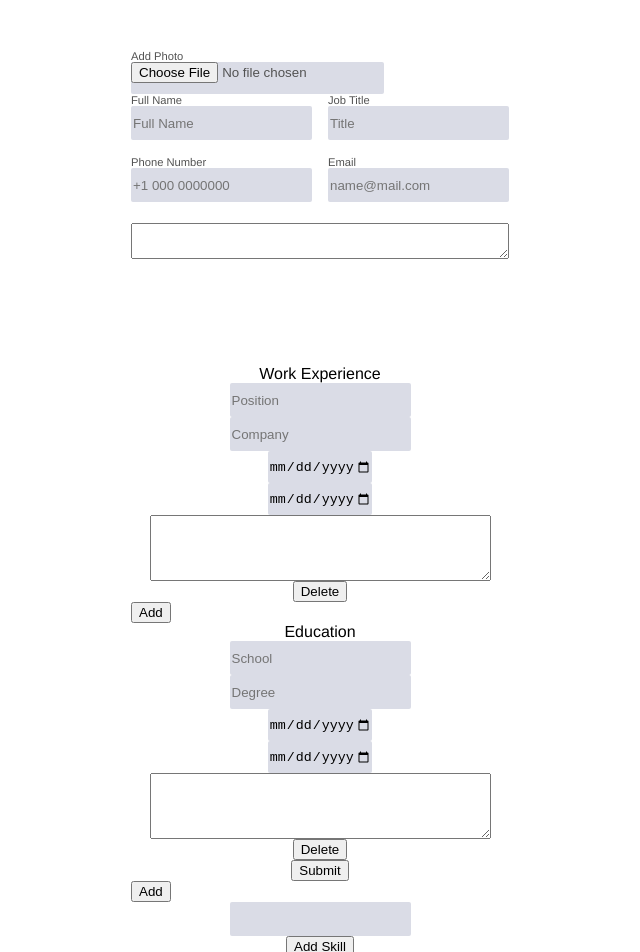
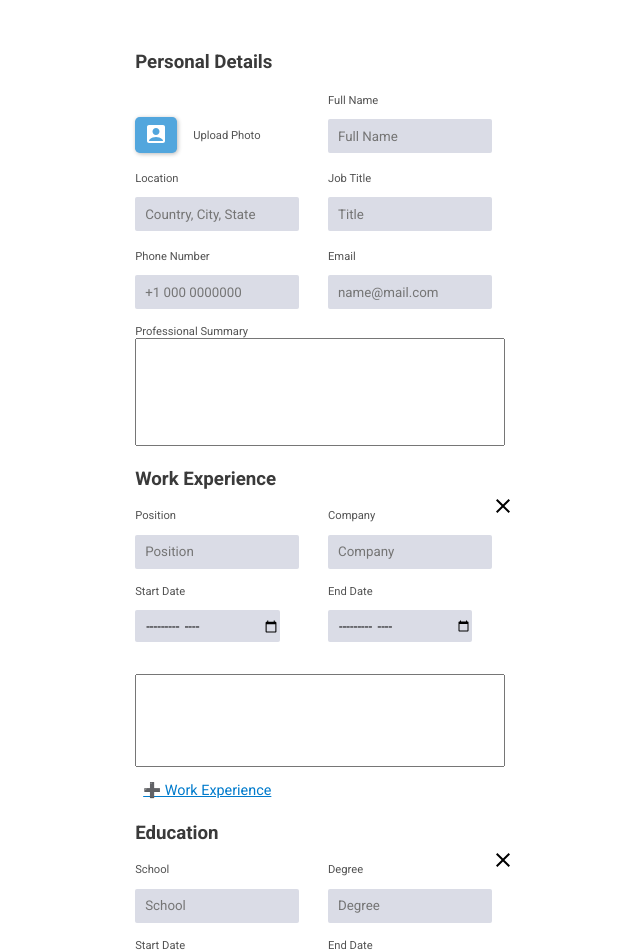
Before and after one commit to HeyHannibal/react-resume, a React (Create React App) app: page / in a window 1280 px wide. Shown: the top 952 px of the page, without its empty margins (320-960 px from the left). Built offline with nearby package versions, Linux system fonts and the light colour scheme.

Commit message:
finished cv editor styling

```diff
--- a/package.json
+++ b/package.json
@@ -3,6 +3,11 @@
   "version": "0.1.0",
   "private": true,
   "dependencies": {
+    "@emotion/react": "^11.7.1",
+    "@emotion/styled": "^11.6.0",
+    "@fontsource/roboto": "^4.5.1",
+    "@mui/icons-material": "^5.3.0",
+    "@mui/material": "^5.3.0",
     "@testing-library/jest-dom": "^5.16.1",
     "@testing-library/react": "^12.1.2",
     "@testing-library/user-event": "^13.5.0",
--- a/public/index.html
+++ b/public/index.html
@@ -9,7 +9,12 @@
       name="description"
       content="Web site created using create-react-app"
     />
-    <link rel="apple-touch-icon" href="%PUBLIC_URL%/logo192.png" />
+    <link rel="stylesheet" href="https://fonts.googleapis.com/icon?family=Material+Icons">
+
+
+    <link rel="preconnect" href="https://fonts.googleapis.com">
+    <link rel="preconnect" href="https://fonts.gstatic.com" crossorigin>
+    <link href="https://fonts.googleapis.com/css2?family=Roboto:ital,wght@0,100;0,300;0,400;0,500;0,700;0,900;1,100;1,300;1,400;1,500;1,700&display=swap" rel="stylesheet">
     <!--
       manifest.json provides metadata used when your web app is installed on a
       user's mobile device or desktop. See https://developers.google.com/web/fundamentals/web-app-manifest/
--- a/src/App.css
+++ b/src/App.css
@@ -1,4 +1,4 @@
-#appCont{
+#appCont {
   display: flex;
   width: 100%;
   height: 100%;
@@ -6,8 +6,7 @@
   align-items: center;
 }
 
-
-#resultCont{
+#resultCont {
   height: 100%;
   width: 50%;
   background-color: rgb(159, 171, 194);
@@ -16,8 +15,7 @@
   align-items: center;
   margin-left: auto;
 }
-#resultCV{
-
+#resultCV {
   margin: 40vh 10vw;
   width: auto;
   height: 90%;
@@ -27,71 +25,183 @@
   border-radius: 5px;
 }
 
-
-
-#editorCV{
+#editorCV {
   padding: 2rem;
 }
 
-#PersonalInfo{
-        display: grid;
-        grid-template-columns: repeat(2, 1fr);
-        grid-template-rows: repeat(4, 1fr);
-        grid-column-gap: 1rem;
-        grid-row-gap: 1rem;
-}
-textarea{
- grid-area: 3 / 1 / 4 / 3;
-}
-
-input{
+input {
+  margin-top: 0.8rem;
   border: none;
   background-color: rgb(218, 220, 230);
   border-radius: 2px;
   height: 2rem;
+  padding-left: 10px;
 }
 
-
-
-input:focus{
+input:focus {
   outline-width: 0;
-    border-bottom: 1px  solid rgb(0, 162, 255);
+  border-bottom: 1px solid rgb(0, 162, 255);
 }
 
+/* personal details */
+h3 {
+  color: rgb(58, 58, 58);
+}
+#PersonalInfo {
+  align-items: end;
+  display: grid;
+  grid-template-columns: repeat(2, 1fr);
+  grid-template-rows: repeat(3, 1fr) 2fr;
+  grid-column-gap: 1rem;
+  grid-row-gap: 1rem;
+}
+.textareaLabel {
+  width: fit-content;
+  grid-area: 4 / 1 / 4 / 3;
+  width: 100%;
+}
+.textareaCV {
+  resize: none;
+  overflow-y: scroll;
+  width: 100%;
+  padding: 0.5rem;
+  margin: 0;
+  box-sizing: border-box;
+  font-family: 'Roboto';
+}
+#uploadPhotoDiv {
+  display: flex;
+  text-align: center;
+  align-items: center;
+}
 
+#styleUploadBtnLabel {
+  background-color: rgb(82, 166, 221);
+  color: white;
+  font-family: sans-serif;
+  padding: 5px;
+  border-radius: 0.3rem;
+  cursor: pointer;
+  width: 2rem;
+  text-align: center;
+  margin-right: 1rem;
+  box-shadow: 1px 1px 4px rgba(0, 0, 0, 0.281);
+}
+#styleUploadBtnLabe:hover {
+  color: black;
+  background-color: rgb(0, 217, 255);
+  box-shadow: 2px 2px 4px rgba(0, 0, 0, 0.281);
+}
+#photoInput {
+  display: none;
+}
 
-label,input{
-    display: block
+.workExperienceForm {
+  display: grid;
+  grid-template-columns: repeat(2, 1fr);
+  grid-template-rows: repeat(2fr) 2fr;
+  grid-column-gap: 1rem;
+  grid-row-gap: 1rem;
 }
-label{
+.experienceForm{
+    display: grid;
+    grid-template-columns: repeat(2, 1fr);
+    grid-template-rows: repeat(2fr) 2fr;
+    grid-column-gap: 1rem;
+    grid-row-gap: 1rem;
+}
+label,
+input {
+  display: block;
+}
+label {
   color: rgb(83, 83, 83);
   font-size: 70%;
 }
-@media  (max-width:800px) {
-    #appCont{
+@media (max-width: 800px) {
+  #appCont {
     flex-direction: column;
     margin-left: 0;
   }
-    #resultCV{
+  #resultCV {
     margin: 20vh 5vh;
     width: 100%;
-
+  }
 }
 
-}
-
-@media  (max-width:1300px) {
-
-    #resultCV{
+@media (max-width: 1300px) {
+  #resultCV {
     margin: 20vh 5vh;
     width: 100%;
     height: auto;
   }
+}
 
-}
+
 
 /* result */
 
 #CVphoto {
   width: 20%;
 }
+.experienceFormDiv{
+    position: relative;
+}
+.deleteForm{
+    background:transparent;
+    border: none;
+    position: absolute;
+        top: -1rem;
+        right: -1rem;
+}
+.addNewField{
+    margin-top: 0.4rem;
+    background: transparent;
+    border:none;
+    font-family: 'Roboto';
+    font-size: 90%;
+    white-space: nowrap;
+    color: rgb(1, 123, 204);
+    text-decoration: underline;
+    padding: 0.3rem 1rem 0.3rem 0.5rem;
+    border-radius: 5px;
+}
+.addNewField:hover{
+    background-color: rgba(218, 220, 230, 0.637);
+}
+
+
+#skillsForm {
+    flex-direction: row;
+    justify-content: flex-start;
+}
+#skillsFormInput{
+    width: 100%;
+    height: 2rem;
+    box-sizing: border-box;
+    margin: 0;
+    padding: 0.5rem;
+    font-family: 'Roboto';
+}
+#skillsForm button{
+    margin-top: 0;
+    font-weight: 500;
+}
+
+#skillList{
+    display: flex;
+    list-style: none;
+}
+
+.skillListItem{
+    white-space: nowrap;
+   display: flex;
+   align-items: center;
+   background-color: rgb(68, 163, 218);
+   color: white;
+   margin: 0.3rem;
+   padding: 2px 6px;
+
+   font-size: 0.9rem;
+   border-radius: 20px;
+}
--- a/src/App.js
+++ b/src/App.js
@@ -93,17 +93,16 @@ class App extends Component {
     return (
       <div id='appCont' >
         <div id='editorCV'>
-          <DisplayPhoto onChange={this.changeValuee}/>
-          <CvFormPersonal onChange={this.changeValue} />
+          <CvFormPersonal onChange={this.changeValue} onPhotoUpload={this.changeValuee} />
           <CvFormWorkExp name='WorkExperience' onChange={this.changeArray} update={this.delete} />
           <CvFormEducation onChange={this.changeArray} />
-          <CvSkills onChange={this.addToArray} />
-          <DefaultCv loadCV={this.loadDefault}></DefaultCv>
+          <CvSkills onChange={this.changeArray} />
+          {/* <DefaultCv loadCV={this.loadDefault}></DefaultCv> */}
         </div>
         {/* <div id='resultCont'>
           <ViewCV className='page' info={this.state} deleteSkill={this.deleteFromArr} />
-        </div> */}
-
+        </div>
+         */}
       </div>
     )
   }
--- a/src/components/cv-form-education.js
+++ b/src/components/cv-form-education.js
@@ -1,26 +1,27 @@
 import React, { Component } from 'react'
 import uniqid from "uniqid";
+import ClearIcon from '@mui/icons-material/Clear';
 
 class CvFormEducation extends Component {
     constructor(props) {
         super(props)
         this.state = {
             educationDefault: {
-                degree:'',
-                school:'',
-                id:'',
-                dateFrom:'',
-                dateTo:'',
-                description:'',
+                degree: '',
+                school: '',
+                id: '',
+                dateFrom: '',
+                dateTo: '',
+                description: '',
             },
             education: [
                 {
-                    degree:'',
-                    school:'',
-                    id:uniqid(),
-                    dateFrom:'',
-                    dateTo:'',
-                    description:'',
+                    degree: '',
+                    school: '',
+                    id: uniqid(),
+                    dateFrom: '',
+                    dateTo: '',
+                    description: '',
                 }
             ],
         }
@@ -33,7 +34,7 @@ class CvFormEducation extends Component {
     }
     onFormChange(e) {
         e.preventDefault()
-        this.props.onChange("education" ,this.state.education);
+        this.props.onChange("education", this.state.education);
     }
 
     findInState(id) {
@@ -48,7 +49,7 @@ class CvFormEducation extends Component {
         let newField = Object.assign({}, this.state.educationDefault)
         newField.id = uniqid()
         eduForms.push(newField)
-        this.setState({education: eduForms})
+        this.setState({ education: eduForms })
     }
 
     updateOnChange(event) {
@@ -57,14 +58,14 @@ class CvFormEducation extends Component {
         let ObjToUpdate = this.findInState(event.target.id)
         eduForms[ObjToUpdate][propName] = event.target.value;
 
-        this.setState({education: eduForms})
+        this.setState({ education: eduForms })
     }
 
     deleteField(event) {
         let eduForms = [...this.state.education]
         let index = this.findInState(event.target.id)
         eduForms.splice(index, 1)
-        this.setState({education:eduForms})
+        this.setState({ education: eduForms })
         this.props.onChange("education", eduForms);
 
     }
@@ -74,10 +75,11 @@ class CvFormEducation extends Component {
         const activeField = (id) => this.state.education[this.findInState(id)]
 
         const inputs = this.state.education.map((item) => (
-        <div key={item.id+'cont'}>
-            <form action="#" onChange={this.onFormChange}>
-            Education
+            <div className='experienceFormDiv' key={item.id + 'cont'}>
+                <form action="#" className='experienceForm' onChange={this.onFormChange}>
 
+                    <label htmlFor="school">
+                        School
                         <input
                             name='school'
                             value={activeField(item.id).school}
@@ -85,9 +87,12 @@ class CvFormEducation extends Component {
                             id={item.id}
                             placeholder='School'
                             type='text'
-                key={item.id+'posInput'}>
+                            key={item.id + 'posInput'}>
                         </input>
+                    </label>
 
+                    <label htmlFor="degree">
+                        Degree
                         <input
                             name='degree'
                             value={activeField(item.id).degree}
@@ -95,9 +100,12 @@ class CvFormEducation extends Component {
                             id={item.id}
                             placeholder='Degree'
                             type='text'
-                key={item.id+'compInput'}>
+                            key={item.id + 'compInput'}>
                         </input>
+                    </label>
 
+                    <label htmlFor="dateFrom">
+                        Start Date
                         <input
                             name='dateFrom'
                             value={activeField(item.id).dateFrom}
@@ -105,10 +113,13 @@ class CvFormEducation extends Component {
                                 activeField(item.id).dateTo : currentDate()}
                             onChange={this.updateOnChange}
                             id={item.id}
-                type='date'
-                key={item.id+'dateFromInput'}>
+                            type='month'
+                            key={item.id + 'dateFromInput'}>
                         </input>
+                    </label>
 
+                    <label htmlFor="dateTo">
+                        End Date
                         <input
                             name='dateTo'
                             value={activeField(item.id).dateTo}
@@ -117,10 +128,13 @@ class CvFormEducation extends Component {
                             onChange={this.updateOnChange}
                             id={item.id}
                             placeholder='degree'
-                type='date'
-                key={item.id+'dateToInput'}>
+                            type='month'
+                            key={item.id + 'dateToInput'}>
                         </input>
+                    </label>
 
+                    <label htmlFor="description" className='textareaLabel'>
+                        Description
                         <textarea
                             name='description'
                             value={activeField(item.id).description}
@@ -128,28 +142,34 @@ class CvFormEducation extends Component {
                             cols='40'
                             onChange={this.updateOnChange}
                             id={item.id}
+                            className='textareaCV'
+
                             placeholder=''
-                key={item.id+'DescInput'}>
+                            key={item.id + 'DescInput'}>
                         </textarea>
+                    </label>
 
+
+
+                </form>
                 <button
                     onClick={this.deleteField}
-                className='delete'
-                key={item.id+'del'}
+                    className='deleteForm'
+                    key={item.id + 'del'}
                     id={item.id}
-                >Delete
+                >
+                    < ClearIcon />
                 </button>
-            <button type='submit'>Submit</button>
-
-            </form>
             </div>
         ))
         return (
             <div id='educationForm'>
+                <h3>Education</h3>
                 {inputs}
                 <button
+                    className='addNewField'
                     onClick={this.onClickAddField}
-                >Add
+                > ➕ Education
                 </button>
             </div>
         )
--- a/src/components/cv-form-personal.js
+++ b/src/components/cv-form-personal.js
@@ -1,107 +1,116 @@
-import React, {Component} from 'react'
-import DisplayImage from './cv-load-photo'
-
+import React, { Component } from "react";
+import DisplayPhoto from "./cv-load-photo";
 
 class CvFormPersonal extends Component {
   constructor(props) {
     super(props);
-        this.handleChange = this.handleChange.bind(this)
+    this.handleChange = this.handleChange.bind(this);
     this.onFormChange = this.onFormChange.bind(this);
-        this.onImageChange = this.onImageChange.bind(this)
+    this.onImageChange = this.onImageChange.bind(this);
     this.state = {
       fullName: "",
       title: "",
       tel: "",
       email: "",
       aboutMe: "",
-              photo: '',
-            }
-
+      photo: "",
+    };
   }
 
   onFormChange(e) {
-        e.preventDefault()
+    e.preventDefault();
     this.props.onChange(e, "personalInfo");
   }
-
 
   handleChange(event) {
     const value = event.target.value;
     const key = event.target.name;
 
     this.setState({
-            [key]: value
-        })
-
+      [key]: value,
+    });
   }
 
   onImageChange = (event) => {
-        if (event.target.files && event.target.files[0]) {
-          let reader = new FileReader();
-          reader.onload = (e) => {
-            this.setState({image: e.target.result});
+    this.props.onPhotoUpload();
   };
-          reader.readAsDataURL(event.target.files[0]);
-        }
-      }
-
 
   render() {
     return (
       <div>
-            <form autoComplete='off' id='PersonalInfo'  action="#" onChange={this.onFormChange}>
-                <label>Full Name
+        <h3>Personal Details</h3>
+
+        <form
+          autoComplete="off"
+          id="PersonalInfo"
+          action="#"
+          onChange={this.onFormChange}
+        >
+          <DisplayPhoto onChange={this.props.onPhotoUpload} />
+
+          <label>
+            Full Name
             <input
-                    name='fullName'
+              name="fullName"
               type="text"
               value={this.state.fullName}
               onChange={this.handleChange}
-                    placeholder="Full Name">
-                </input>
+              placeholder="Full Name"
+            ></input>
           </label>
-                <label>Job Title
+          <label>
+            Location
             <input
-                    name='title'
+              name="location"
+              type="text"
+              value={this.state.loacation}
+              onChange={this.handleChange}
+              placeholder="Country, City, State"
+            ></input>
+          </label>
+          <label>
+            Job Title
+            <input
+              name="title"
               type="text"
               value={this.state.title}
               onChange={this.handleChange}
               onClick={this.onClickBtn}
-                    placeholder="Title">
-                </input>
+              placeholder="Title"
+            ></input>
           </label>
-                <label>Phone Number
+          <label>
+            Phone Number
             <input
-                    name='tel'
-                    type='tel'
+              name="tel"
+              type="tel"
               placeholder="+1 000 0000000"
               onChange={this.handleChange}
-                >
-                </input>
+            ></input>
           </label>
-               <label>Email
+          <label>
+            Email
             <input
-                    name='email'
-                    type='email'
+              name="email"
+              type="email"
               onChange={this.handleChange}
               placeholder="name@mail.com"
-                >
-                </input>
+            ></input>
           </label>
+          <label className="textareaLabel">
+            Professional Summary
             <textarea
-                    name='aboutMe'
+              name="aboutMe"
+              id="aboutMeTextarea"
+              className="textareaCV"
+              rows="6"
               onChange={this.handleChange}
             ></textarea>
-
-
-
-
-
+          </label>
         </form>
-            <h1></h1>
-            <img id='target' src={this.state.img}></img>
       </div>
     );
   }
 }
 
-export default CvFormPersonal
+export default CvFormPersonal;
--- a/src/components/cv-form-skills.js
+++ b/src/components/cv-form-skills.js
@@ -1,29 +1,37 @@
 import React, { Component } from 'react'
 import uniqid from 'uniqid'
+import ClearIcon from '@mui/icons-material/Clear';
 
 class CvSkills extends Component {
     constructor(props) {
         super(props)
-        this.sendObjToParent = this.sendObjToParent.bind(this)
+        this.sendArrToParent = this.sendArrToParent.bind(this)
         this.addSkill = this.addSkill.bind(this)
         this.handleChange = this.handleChange.bind(this)
+        this.deleteSkill = this.deleteSkill.bind(this)
         this.state = {
             currentInput: '',
+            skills: [
+
+            ]
         }
     }
 
-    sendObjToParent(skill) {
-        this.props.onChange("skills", skill);
+    sendArrToParent() {
+        this.props.onChange("skills", this.state.skills);
     }
 
     addSkill(e) {
+        let newState = Object.assign({}, this.state)
         let newSkill = {
             skill: this.state.currentInput,
             id: uniqid(),
         }
-        this.setState({ currentInput: '' })
+        newState.skills.push(newSkill)
+        newState.currentInput = ''
         e.preventDefault()
-        this.sendObjToParent(newSkill)
+        this.setState(newState)
+        this.sendArrToParent(newSkill)
     }
 
     handleChange(event) {
@@ -33,14 +41,36 @@ class CvSkills extends Component {
         })
     }
 
+    deleteSkill(event) {
+        let newSkills = [...this.state.skills]
+        let index = newSkills.findIndex((item) =>
+            ((item.id).toString() === event.target.id.toString()))
+        newSkills.splice(index, 1)
+        this.setState({skills: newSkills})
+    }
+
+
     render() {
+
+        const skills = this.state.skills.map((item) =>
+        <li key={item.id} class='skillListItem'>
+            {item.skill}
+
+
+             <ClearIcon id={item.id}
+            onClick={this.deleteSkill} />
+
+        </li>
+        )
+
         return (
             <div id='skillsForm'>
-                <form onSubmit={this.addSkill}>
-                    <input type='text' value={this.state.currentInput} onChange={this.handleChange}></input>
-                    <button type='submit'>Add Skill</button>
-                    <h1></h1>
+                <h3>Skills</h3>
+                <form onSubmit={this.addSkill} id='skillsForm'>
+                    <input type='text' id='skillsFormInput' value={this.state.currentInput} onChange={this.handleChange}></input>
+                    <button  className='addNewField' type='submit'>➕ Add Skill</button>
                 </form>
+                <ul id='skillList'>{skills}</ul>
             </div>
         )
     }
--- a/src/components/cv-form-work-exp.js
+++ b/src/components/cv-form-work-exp.js
@@ -1,6 +1,6 @@
 import React, { Component } from 'react'
 import uniqid from "uniqid";
-
+import ClearIcon from '@mui/icons-material/Clear';
 
 class CvFormWorkExp extends Component {
     constructor(props) {
@@ -78,8 +78,10 @@ class CvFormWorkExp extends Component {
         let activeField = (id) => this.state.workExp[this.findInState(id)]
 
         const inputs = this.state.workExp.map((item) => (
-            <form key={item.id}  action="#" onSubmit={this.onFormChange} onChange={this.onFormChange}>
-            Work Experience
+            <div className='experienceFormDiv' key={item.id}>
+            <form  className='workExperienceForm'  action="#" onSubmit={this.onFormChange} onChange={this.onFormChange}>
+            <label>
+                Position
                 <input
                     name='position'
                     value={activeField(item.id).position}
@@ -89,7 +91,10 @@ class CvFormWorkExp extends Component {
                     type='text'
                     key={item.id+'posInput'}>
                 </input>
+            </label>
 
+            <label htmlFor="company">
+                Company
                 <input
                     name='company'
                     value={activeField(item.id).company}
@@ -99,7 +104,10 @@ class CvFormWorkExp extends Component {
                     type='text'
                     key={item.id+'compInput'}>
                 </input>
+            </label>
 
+            <label htmlFor="dateFrom">
+                Start Date
                 <input
                     name='dateFrom'
                     value={activeField(item.id).dateFrom}
@@ -107,10 +115,13 @@ class CvFormWorkExp extends Component {
                         activeField(item.id).dateTo : currentDate()}
                     onChange={this.updateOnChange}
                     id={item.id}
-                type='date'
+                    type='month'
                     key={item.id+'dateFromInput'}>
                 </input>
+            </label>
 
+            <label htmlFor="dateTo">
+                End Date
                 <input
                     name='dateTo'
                     value={activeField(item.id).dateTo}
@@ -119,37 +130,46 @@ class CvFormWorkExp extends Component {
                     onChange={this.updateOnChange}
                     id={item.id}
                     placeholder='Company'
-                type='date'
+                    type='month'
                     key={item.id+'dateToInput'}>
                 </input>
+            </label>
+            <label className='textareaLabel'>
+
 
             <textarea
                 name='description'
                 value={activeField(item.id).description}
-                rows='4'
+                rows='5'
                 cols='40'
                 onChange={this.updateOnChange}
                 id={item.id}
+                className='textareaCV'
                 placeholder=''
                 key={item.id+'descInput'}>
             </textarea>
+            </label>
 
+            </form>
             <button
                 onClick={this.deleteField}
-                className='delete'
+                className='deleteForm'
                 key={item.id+'del'}
                 id={item.id}
-                >Delete
+                >
+                    <ClearIcon />
             </button>
-
-            </form>
+            </div>
         ))
         return (
             <div id='workExpFrom'>
+                        <h3>Work Experience</h3>
+
                 {inputs}
                 <button
+                    className='addNewField'
                     onClick={this.onClickAddField}
-                >Add
+                >➕ Work Experience
                 </button>
             </div>
         )
--- a/src/components/cv-load-photo.js
+++ b/src/components/cv-load-photo.js
@@ -1,4 +1,5 @@
 import React, { Component } from "react";
+import AccountBoxIcon from '@mui/icons-material/AccountBox';
 
 class DisplayImage extends Component {
   constructor(props) {
@@ -22,11 +23,13 @@ class DisplayImage extends Component {
     return (
       <div>
         <div>
-          <div>
+          <div id='uploadPhotoDiv'>
             <img src={this.state.image} />
-            <label>Add Photo
-            <input type="file" name="myImage" onChange={this.onImageChange} />
+            <input id='photoInput' type="file" name="myImage" onChange={this.onImageChange} hidden />
+            <label htmlFor='photoInput' id='styleUploadBtnLabel'>
+              <AccountBoxIcon />
             </label>
+            <label id='uploadPhotoLabel'>Upload Photo</label>
           </div>
         </div>
       </div>
--- a/src/index.css
+++ b/src/index.css
@@ -1,14 +1,24 @@
 html{
     height: 100vh;
+    box-sizing: border-box;
+
 }
 body,html{
     height: 100%;
     padding: 0;
     margin: 0;
-    font-family:  Helvetica, sans-serif;
+    font-family:  'Roboto'
 }
 form{
     display: flex;
     flex-direction: column;
     align-items: center;
 }
+
+input{
+    font-family: 'Roboto';
+}
+button{
+    background-color: transparent;
+    border:none;
+}
```
Also changed, not shown: 1 other file (tests, documents, lock files or other folders). Lines whose indentation alone changed are shown as unchanged.
